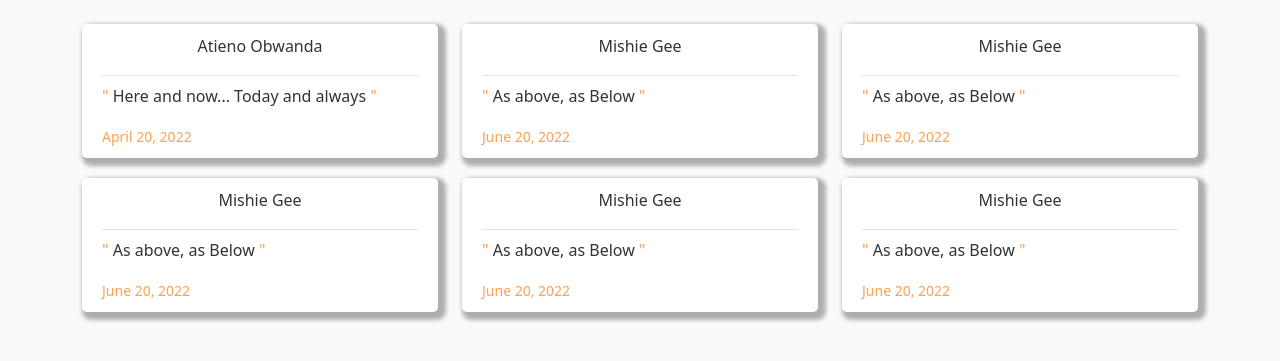
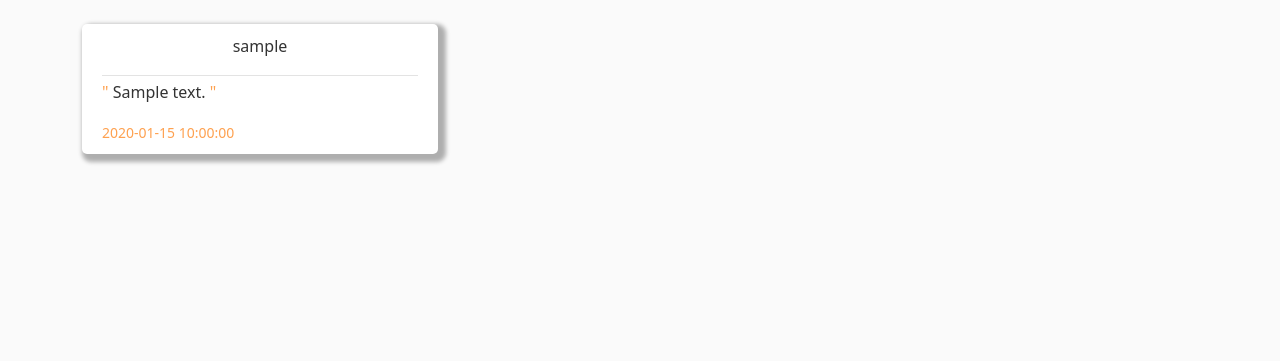
Before and after one commit to AtienoObwanda/pitchSplash, a Flask app: page / in a window 1280 px wide. Shown: the part 56-417 px from the top of the page. Run offline with Flask 2, Linux system fonts and the light colour scheme; tables that the repository leaves empty hold one stand-in row (values such as "Sample post"); some libraries are stand-ins or nearby versions.

Commit message:
able to fetch,view and add pitche

```diff
--- a/app/main/views.py
+++ b/app/main/views.py
@@ -6,62 +6,17 @@ from . import main
 from ..models import Pitch
 from .. import db
 
-pitches = [
-    {
-        'author': 'Atieno Obwanda',
-        'content': 'Here and now... Today and always',
-        'date_posted': 'April 20, 2022'
-    },
-    {
-
-        'author': 'Mishie Gee',
-        'content': 'As above, as Below',
-        'date_posted': 'June 20, 2022'
-    },
-    {
-
-        'author': 'Mishie Gee',
-        'content': 'As above, as Below',
-        'date_posted': 'June 20, 2022'
-    },
-    {
-
-        'author': 'Mishie Gee',
-        'content': 'As above, as Below',
-        'date_posted': 'June 20, 2022'
-    },
-    {
-
-        'author': 'Mishie Gee',
-        'content': 'As above, as Below',
-        'date_posted': 'June 20, 2022'
-    },
-    {
-
-        'author': 'Mishie Gee',
-        'content': 'As above, as Below',
-        'date_posted': 'June 20, 2022'
-    }
-]
-
-
-
-
-
-
-
-
-
-
 
 # Views
 @main.route('/')
+@main.route('/home')
 def index():
 
     '''
     View root page function that returns the index page and its data
     '''
-    return render_template('index.html', pitches=pitches)
+    pitches = Pitch.query.all()
+    return render_template('index.html', pitches=pitches, title='Pitch Splash-Just Pitch it!')
 
 
 @main.route('/pitch/new',methods=['GET', 'POST'])
--- a/app/templates/index.html
+++ b/app/templates/index.html
@@ -6,13 +6,12 @@
                 <article class="media content-section" style="border:none;box-shadow: 4px 4px 4px 4px rgba(0, 0, 0, 0.3);border-radius: 5px;">
                     <div class="media-body">
                     <div class="article-metadata">
-                        <p class="mr-2 text-center">{{ pitch.author }}</p>
+                        <p class="mr-2 text-center">{{ pitch.author.username }}</p>
                     </div>
-                    <h2><a class="article-title">{{ pitch.title }}</a></h2>
                     <p class="article-content"> <span style="color: #fea150">"</span> {{ pitch.content }} <span style="color: #fea150">"</span> </p>
                     </div>
                     <div class="media-footer">
-                        <small class="text-muted"> <span style="color: #fea150">{{ pitch.date_posted }}</span></small>
+                        <small class="text-muted"> <span style="color: #fea150">{{ pitch.datePosted }}</span></small>
                     </div>
                 </article>
             </div>
```
